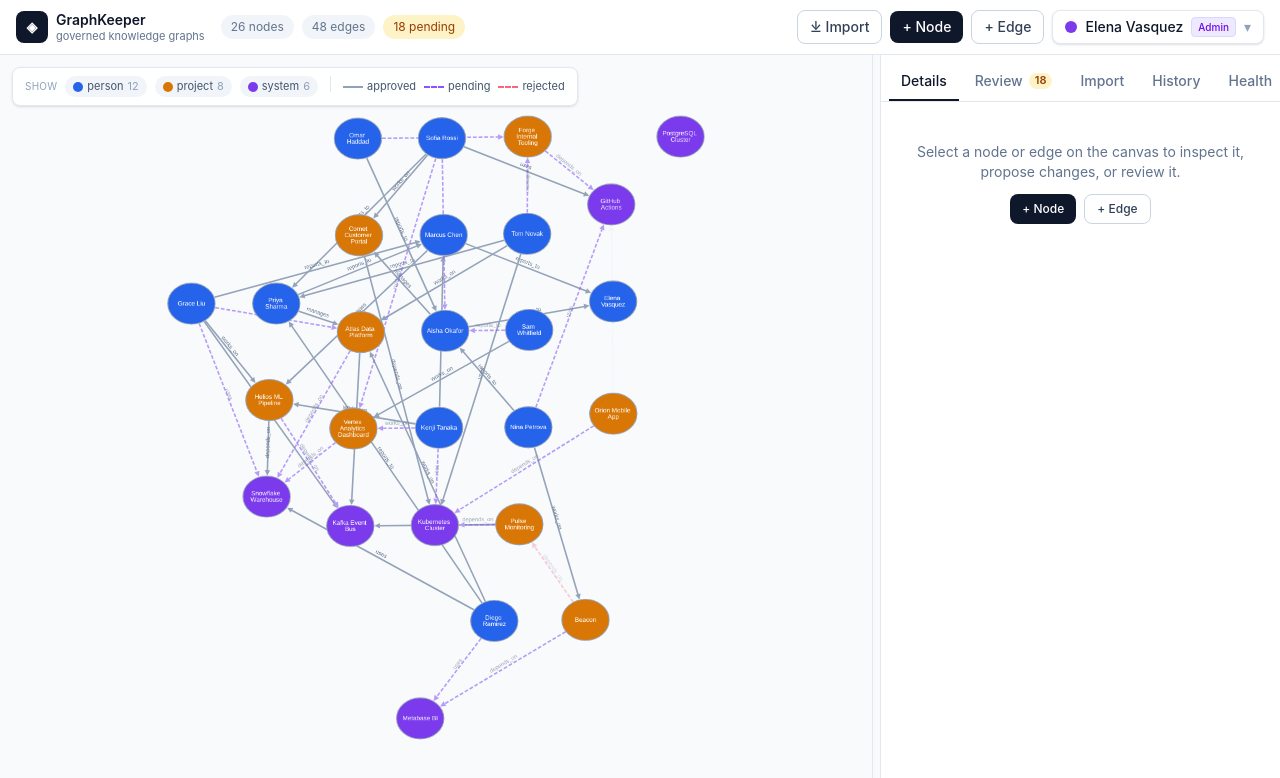
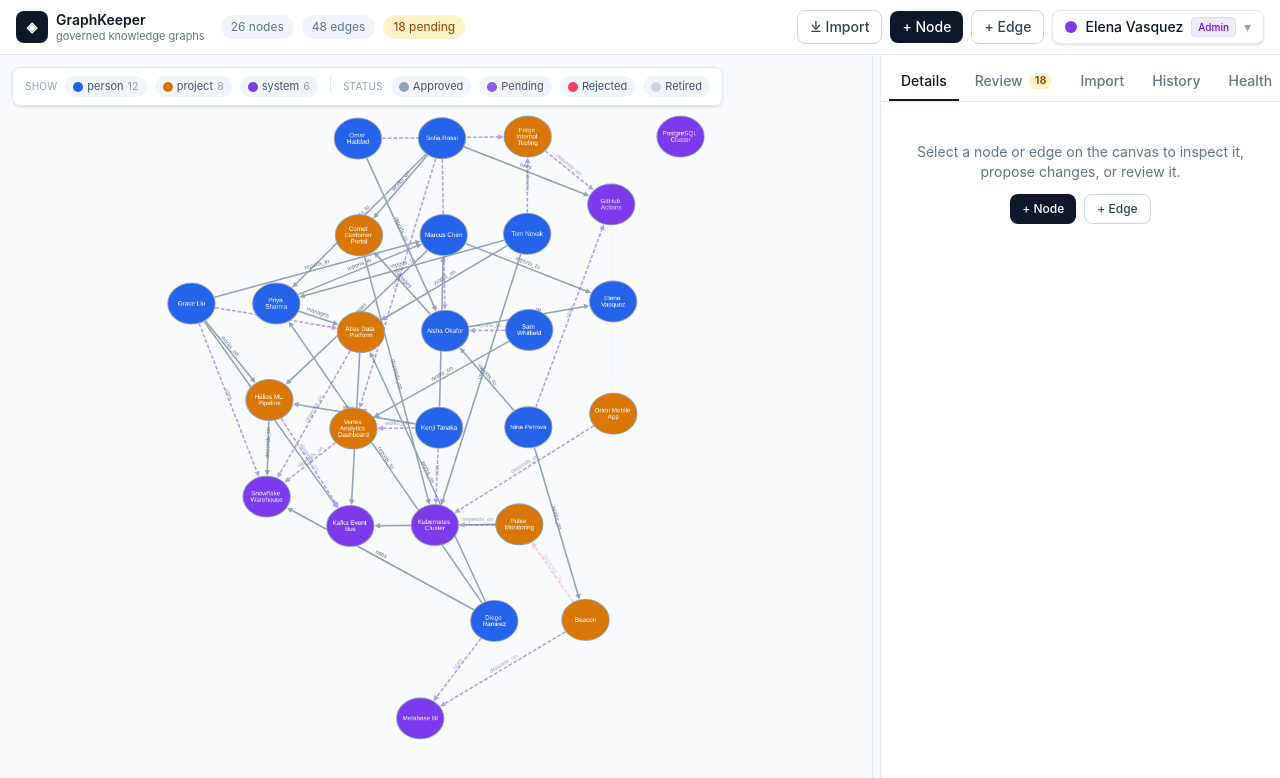
Before and after one commit to youngadults/graphkeeper, a Next.js app: page / in a window 1280 px wide. Shown: the top 778 px of the page. Built offline with nearby package versions, Linux system fonts and the light colour scheme.

Commit message:
feat(canvas): filter graph by edge status

```diff
--- a/src/components/GraphCanvas.tsx
+++ b/src/components/GraphCanvas.tsx
@@ -4,7 +4,7 @@ import { useEffect, useMemo, useRef, useState } from "react";
 import type cytoscape from "cytoscape";
 import type { ElementDefinition } from "cytoscape";
 import { nodeColor } from "@/lib/domain/types";
-import type { GraphEdge, GraphNode, GraphSnapshot } from "@/lib/domain/types";
+import type { EdgeStatus, GraphEdge, GraphNode, GraphSnapshot } from "@/lib/domain/types";
 import type { Selection } from "@/components/workspace/WorkspaceProvider";
 
 // Initial load spreads nodes from scratch (randomize). Filter toggles re-use
@@ -143,15 +143,29 @@ function typeCounts(nodes: GraphNode[]): TypeCount[] {
     .sort((a, b) => b.count - a.count || a.type.localeCompare(b.type));
 }
 
+/** Dot colors for the edge-status filter pills, matching the edge styles. */
+const STATUS_DOT_COLORS: Record<EdgeStatus, string> = {
+  approved: "#94a3b8",
+  pending: "#8b5cf6",
+  rejected: "#f43f5e",
+  retired: "#cbd5e1",
+};
+
+const EDGE_STATUSES: EdgeStatus[] = ["approved", "pending", "rejected", "retired"];
+
 /**
- * Filter a snapshot to the currently visible types. A node is visible when its
- * type is not hidden; an edge is visible when both endpoints are visible.
+ * Filter a snapshot to the currently visible types and edge statuses. A node is
+ * visible when its type is not hidden; an edge is visible when both endpoints
+ * are visible and its status is not hidden.
  */
-function filteredSnapshot(graph: GraphSnapshot, hiddenTypes: Set<string>): GraphSnapshot {
+function filteredSnapshot(graph: GraphSnapshot, hiddenTypes: Set<string>, hiddenStatuses: Set<string>): GraphSnapshot {
   const visibleNodes = graph.nodes.filter((node) => !hiddenTypes.has(typeLabel(node.type)));
   const visibleIds = new Set(visibleNodes.map((node) => node.id));
   const visibleEdges = graph.edges.filter(
-    (edge) => visibleIds.has(edge.sourceId) && visibleIds.has(edge.targetId),
+    (edge) =>
+      !hiddenStatuses.has(edge.status) &&
+      visibleIds.has(edge.sourceId) &&
+      visibleIds.has(edge.targetId),
   );
   return { nodes: visibleNodes, edges: visibleEdges };
 }
@@ -217,7 +231,9 @@ export default function GraphCanvas({ graph, selectedId, onSelect }: GraphCanvas
   const selectRef = useRef(onSelect);
   const didInitialLayout = useRef(false);
   const hiddenTypesRef = useRef<Set<string>>(new Set());
+  const hiddenStatusesRef = useRef<Set<string>>(new Set());
   const [hiddenTypes, setHiddenTypes] = useState<Set<string>>(new Set());
+  const [hiddenStatuses, setHiddenStatuses] = useState<Set<string>>(new Set());
 
   useEffect(() => {
     graphRef.current = graph;
@@ -230,14 +246,18 @@ export default function GraphCanvas({ graph, selectedId, onSelect }: GraphCanvas
   }, [hiddenTypes]);
 
   useEffect(() => {
+    hiddenStatusesRef.current = hiddenStatuses;
+  }, [hiddenStatuses]);
+
+  useEffect(() => {
     selectRef.current = onSelect;
   }, [onSelect]);
 
   const types = useMemo(() => (graph ? typeCounts(graph.nodes) : []), [graph]);
   const filtered = useMemo(() => {
     if (!graph) return null;
-    return filteredSnapshot(graph, hiddenTypes);
-  }, [graph, hiddenTypes]);
+    return filteredSnapshot(graph, hiddenTypes, hiddenStatuses);
+  }, [graph, hiddenTypes, hiddenStatuses]);
   const allHidden = graph !== null && graph.nodes.length > 0 && filtered !== null && filtered.nodes.length === 0;
 
   function toggleType(type: string): void {
@@ -245,6 +265,15 @@ export default function GraphCanvas({ graph, selectedId, onSelect }: GraphCanvas
       const next = new Set(prev);
       if (next.has(type)) next.delete(type);
       else next.add(type);
+      return next;
+    });
+  }
+
+  function toggleStatus(status: EdgeStatus): void {
+    setHiddenStatuses((prev) => {
+      const next = new Set(prev);
+      if (next.has(status)) next.delete(status);
+      else next.add(status);
       return next;
     });
   }
@@ -279,7 +308,7 @@ export default function GraphCanvas({ graph, selectedId, onSelect }: GraphCanvas
         // Filters can only be hidden via the sync effect below (which runs after
         // mount), so reading the ref here is always the current, visible-agnostic
         // state. This effect intentionally runs once.
-        syncElements(cy, filteredSnapshot(initial, hiddenTypesRef.current));
+        syncElements(cy, filteredSnapshot(initial, hiddenTypesRef.current, hiddenStatusesRef.current));
         cy.layout(INITIAL_LAYOUT).run();
         cy.fit(undefined, 60);
         didInitialLayout.current = true;
@@ -381,9 +410,29 @@ export default function GraphCanvas({ graph, selectedId, onSelect }: GraphCanvas
           );
         })}
         {types.length > 0 && <span className="mx-1 h-4 w-px bg-slate-200" />}
-        <span className="flex items-center gap-1"><span className="h-0.5 w-5 bg-slate-400" /> approved</span>
-        <span className="flex items-center gap-1"><span className="h-0.5 w-5 border-t-2 border-dashed border-violet-500" /> pending</span>
-        <span className="flex items-center gap-1"><span className="h-0.5 w-5 border-t-2 border-dashed border-rose-400" /> rejected</span>
+        {graph !== null && graph.edges.length > 0 && (
+          <span className="flex items-center gap-1 text-[10px] uppercase tracking-wide text-slate-400">
+            Status
+          </span>
+        )}
+        {EDGE_STATUSES.map((status) => {
+          const hidden = hiddenStatuses.has(status);
+          return (
+            <button
+              key={status}
+              type="button"
+              aria-pressed={!hidden}
+              title={`${status} — click to ${hidden ? "show" : "hide"}`}
+              onClick={() => toggleStatus(status)}
+              className={`pointer-events-auto flex min-w-0 items-center gap-1 rounded-full px-2 py-0.5 transition-opacity ${
+                hidden ? "cursor-pointer opacity-40 line-through" : "cursor-pointer bg-slate-100"
+              }`}
+            >
+              <span className="h-2.5 w-2.5 shrink-0 rounded-full" style={{ backgroundColor: STATUS_DOT_COLORS[status] }} />
+              <span className="capitalize">{status}</span>
+            </button>
+          );
+        })}
       </div>
     </div>
   );
```
